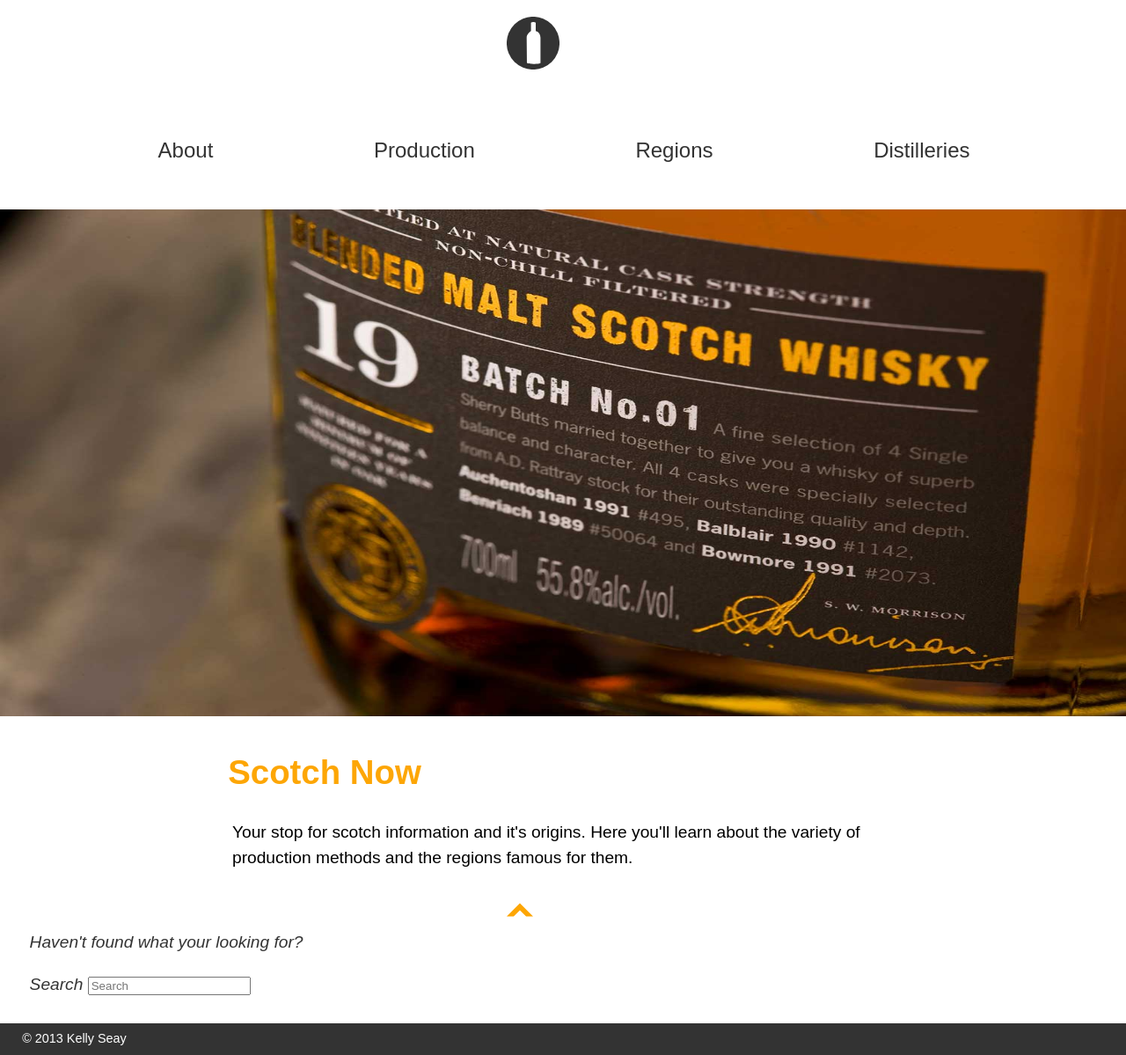
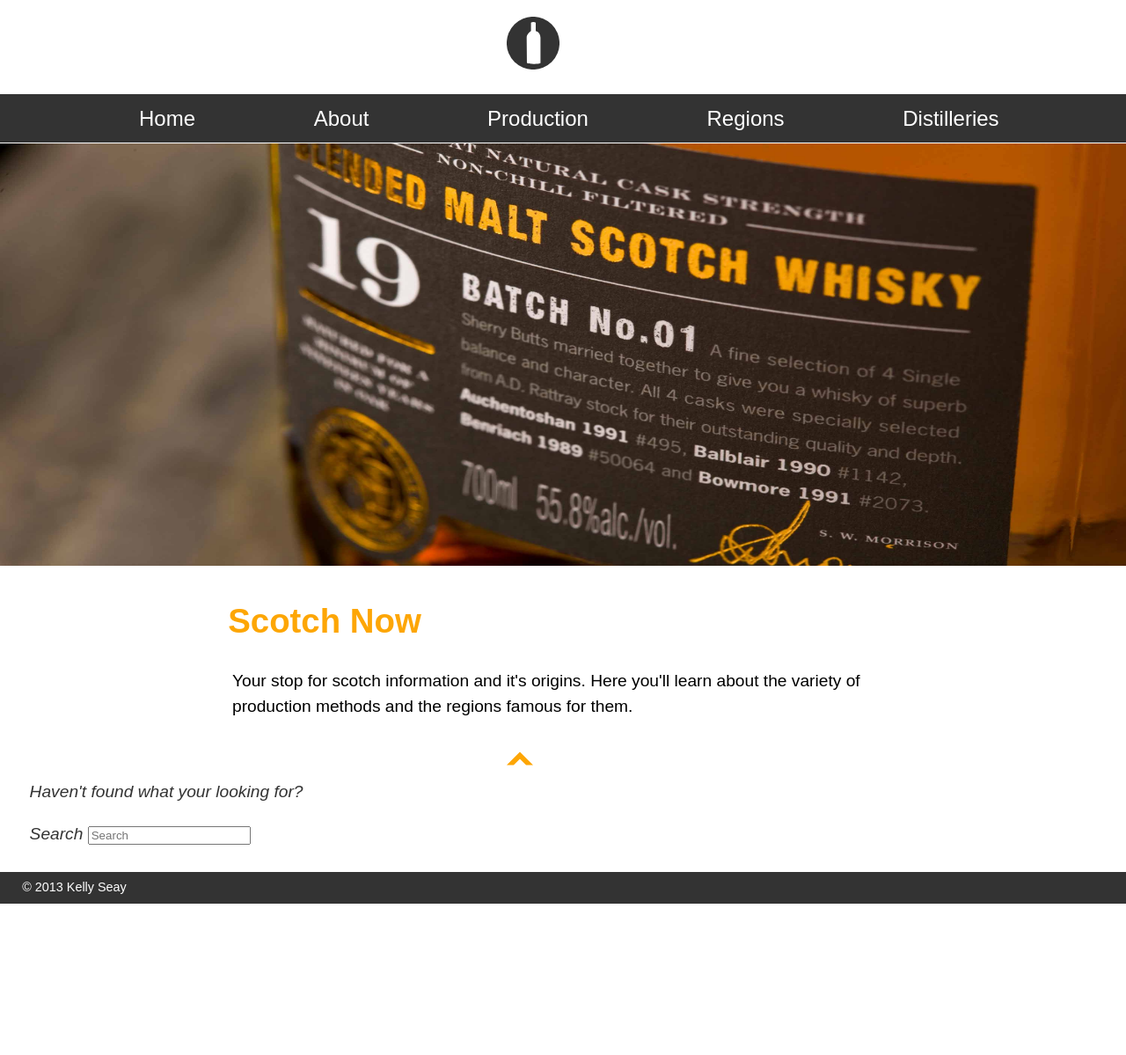
Before and after one commit to kelanne/large-data-website, a Jekyll site: the page built from index.html, in a window 1280 px wide. Shown: the whole page at 88% size. Built offline with Jekyll 4.4.1, drawn with Linux system fonts in a browser that asks for light colours; Markdown is read by kramdown in place of the engine named in the settings; after the commit the page ends 1027 px from its top, so only the background shows below that.

Commit message:
update 10/22/13

```diff
--- a/_layouts/default.html
+++ b/_layouts/default.html
@@ -33,6 +33,7 @@
    </div>
   <nav id="nav" class="nav">
       <ul>
+        <li><a href="index.html">Home</a></li>
         <li><a href="#">About</a></li>
         <li><a href="your-article.html">Production</a></li>
         <li><a href="#">Regions</a></li>
--- a/css/general.css
+++ b/css/general.css
@@ -90,20 +90,22 @@
 
 .nav ul li {
   font-style: small-caps;
+  color: #FFF;
 }
 
 .nav {
-  margin: 0 1em 1em -2em;
+  margin: 0;
   overflow: hidden;
+  padding: none;
+  width: 100%;
 
   display: inline-block;
-  background-color: #FFF;
   /*font-style: small-caps;*/
 }
 
 .nav > ul {
-  margin: 1.5em 0.5em 0.5em 0.5em;
-
+  margin: 0;
+  background-color: #333333;
   list-style-type: none;
   font-size: 1.25rem;
 }
@@ -114,21 +116,21 @@
 
 @media only screen and (min-width: 40em) {
   .nav li {
-    margin-left: 3.20em;
+    margin-left: 2em;
     display: inline-block;
   }
 }
 
 @media only screen and (min-width: 60em) {
   .nav li {
-    margin-left: 5em;
+    margin-left:3em;
     display: inline-block;
   }
 }
 
 @media only screen and (min-width: 70em) {
   .nav li {
-    margin-left: 6.5em;
+    margin-left: 4.5em;
     display: inline-block;
   }
 }
@@ -141,7 +143,7 @@
 
   border: 0;
 
-  color: #333333;
+  color: #FFF;
   text-decoration: none;
 }
 
@@ -153,12 +155,13 @@
 }
 
 .billboard {
+  margin-top: -.450em;
 	width: 100%;
 }
 
 @media only screen and (min-width: 65em) {
   .billboard {
-    height: 30em;
+    height: 25em;
   }
 }
 
--- a/index.html
+++ b/index.html
@@ -7,7 +7,7 @@
   <link href="css/general.css" rel="stylesheet">
 
   <div>
-    <a href="#"><img src="img/slide-img-1.jpg" alt="billboard" class="billboard"></a>
+    <a href="#"><img src="img/slideimg-1.jpg" alt="billboard" class="billboard"></a>
   </div>
 
     <div class="main-info">
```
Also changed, not shown: img/slideimg-1.jpg (added), 4 other files.
